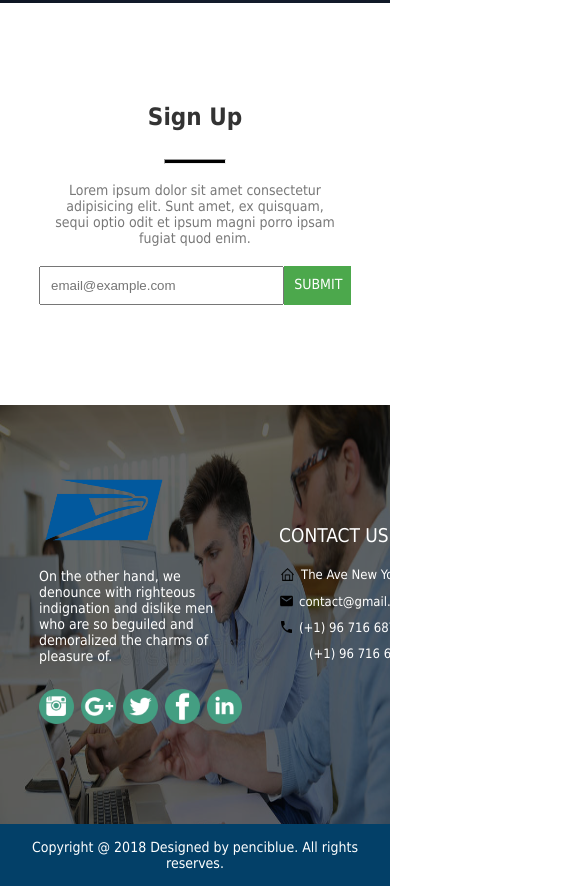
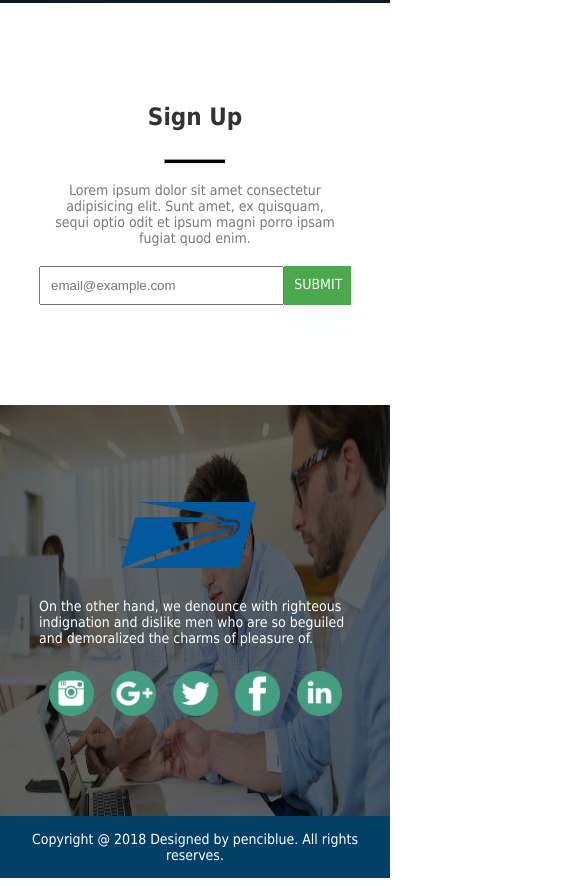
Before and after one commit to Kvapish/Lab-5-Internet, a plain HTML site: page Lab2/index.html in a window 390 px wide. Shown: the part 6926-7812 px from the top of the page, 585 px wide, since content can reach past the window. Drawn offline with Linux system fonts and the light colour scheme.

Commit message:
Add files via upload

```diff
--- a/Lab2/css/media.css
+++ b/Lab2/css/media.css
@@ -434,4 +434,35 @@
         background-color: rgb(76, 168, 76);
         text-align: center;
     }
+    .logo_end .logo_end_fon .overlay1 .wrapper .logo_end1>li .contact_us>li>p>a {
+        display: none;
+    }
+    .logo_end .logo_end_fon .overlay1 .wrapper .logo_end1>li .contact_us>li {
+        display: none;
+    }
+    .logo_end .logo_end_fon .overlay1 .wrapper .logo_end1>li .company>li {
+        display: none;
+    }
+    .logo_end .logo_end_fon .overlay1 .wrapper .logo_end1>li .list>li {
+        display: none;
+    }
+    .logo_end .logo_end_fon .overlay1 .logo_end1 .logo_first>li .logo_end_photo {
+        padding-top: 70px;
+        width: 150px;
+        height: 120px;
+        margin-left: 75px;
+    }
+
+    .logo_end .logo_end_fon .overlay1 .wrapper .logo_end1 .logo_first>li>p {
+        width: 100%;
+        color: #fff;
+        text-align: left;
+    }
+    .logo_end .logo_end_fon .overlay1 .wrapper .logo_first>li .logo_end_image>li>img {
+        height: 45px;
+        width: 45px;
+        padding-right: 7px;
+        margin-left: 10px;
+    }
+
 }
```
